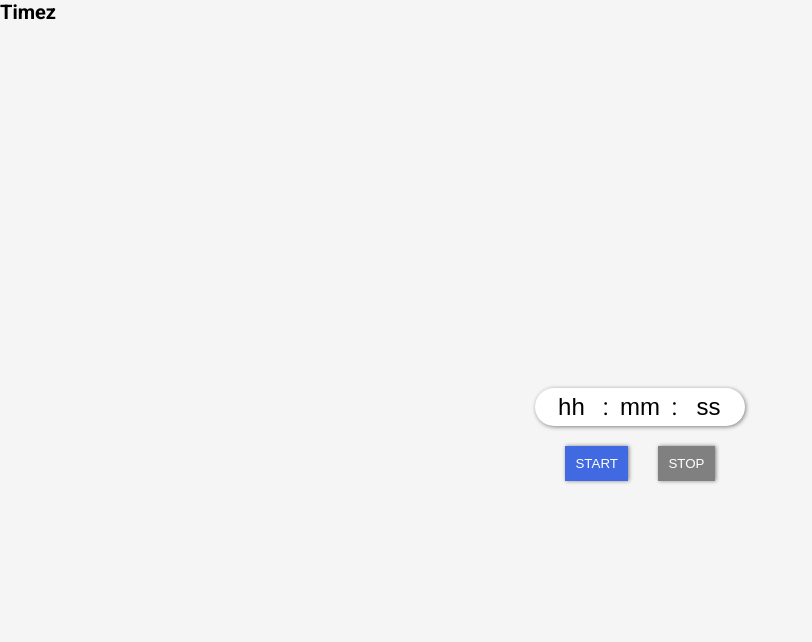
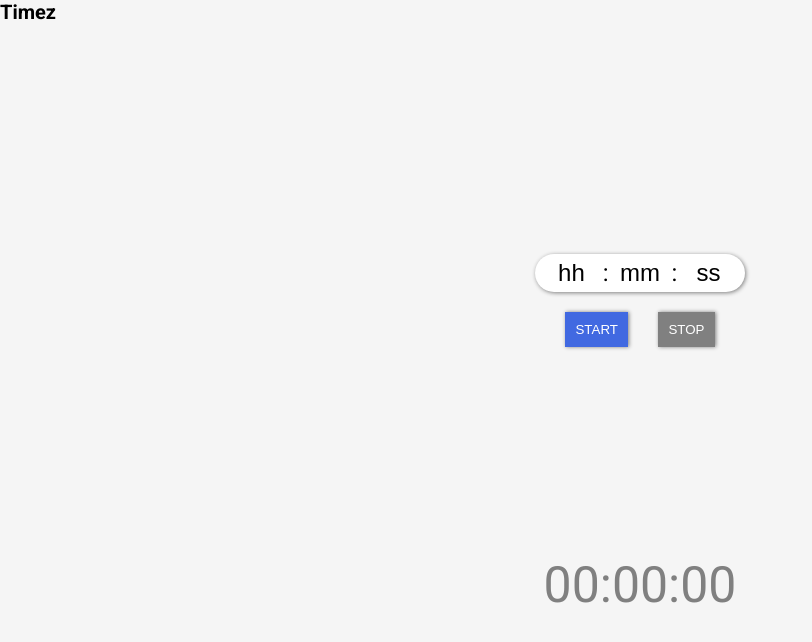
Before and after one commit to Nadno/relogio, a website built with webpack: page public/index.html in a window 1280 px wide. Shown: the whole page, without its empty margins (0-812 px from the left). Built offline with nearby package versions, Linux system fonts and the light colour scheme.

Commit message:
clock component created

```diff
--- a/public/index.html
+++ b/public/index.html
@@ -27,7 +27,9 @@
         </div>
       </div>
 
-
+      <div class="c-clock">
+        <span id="clock-time">00:00:00</span>
+      </div>
     </main>
   </body>
 </html>
--- /dev/null
+++ b/public/styles/components/_c-clock.scss
@@ -0,0 +1,8 @@
+.c-clock {
+  font-size: 5rem;
+  color: gray;
+
+  &--active {
+    color: black;
+  }
+}
--- a/public/styles/style.scss
+++ b/public/styles/style.scss
@@ -18,11 +18,13 @@ main {
   height: 100vh;
 
   display: flex;
+  flex-direction: column;
   align-items: center;
-  justify-content: center;
+  justify-content: space-evenly;
 }
 
 @import "./components/c-time-input";
 @import "./components/c-button";
+@import "./components/c-clock";
 
 @import "./layouts/l-settings";
```
